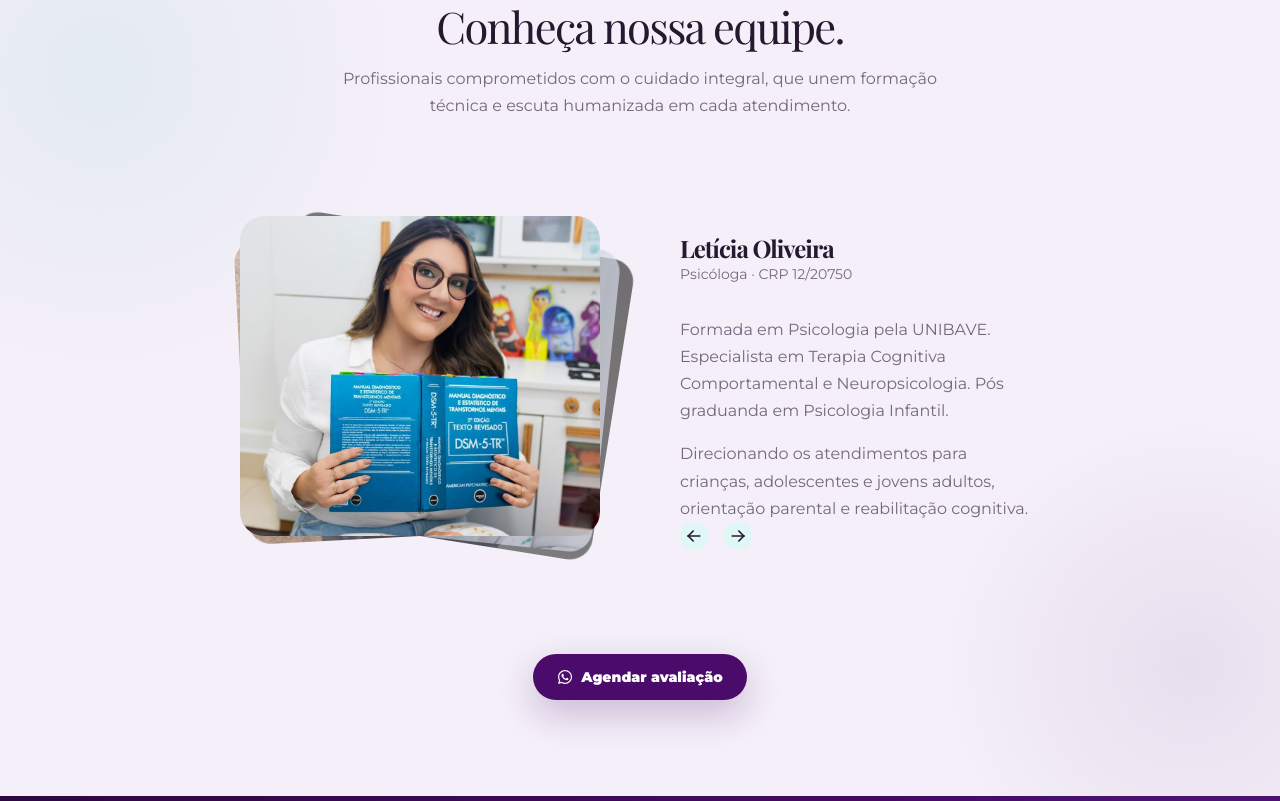
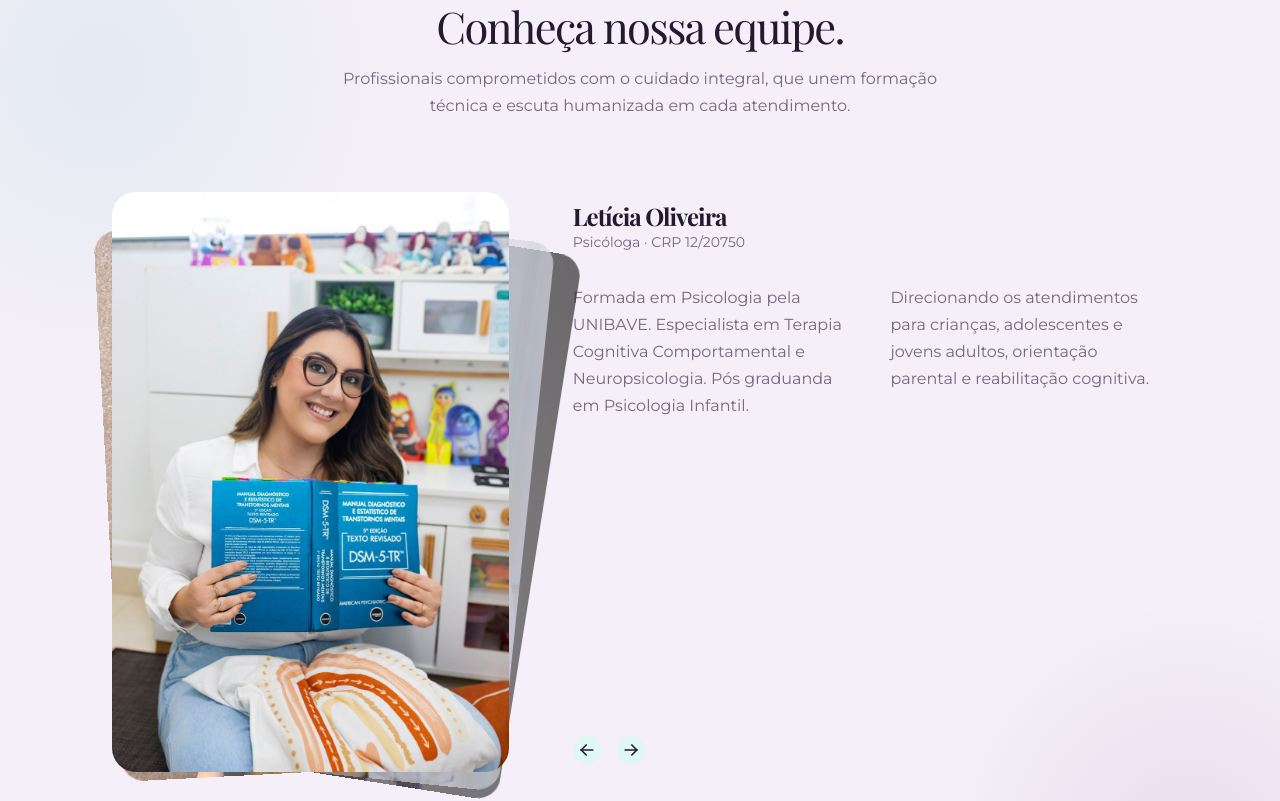
Before and after one commit to LupplymNumkode/Espaco-vida, a Next.js app: page / in a window 1280 px wide. Shown: the part 6880-7681 px from the top of the page. Built offline with nearby package versions, Linux system fonts and the light colour scheme.

Commit message:
fix: amplia fotos e organiza biografias da equipe

```diff
--- a/components/ui/animated-testimonials.tsx
+++ b/components/ui/animated-testimonials.tsx
@@ -22,6 +22,8 @@ export const AnimatedTestimonials = ({
 }) => {
   const [active, setActive] = useState(0);
   const dragStartX = useRef<number | null>(null);
+  const activeQuote = testimonials[active].quote;
+  const splitIndex = Math.ceil(activeQuote.length / 2);
 
   const handleNext = () => {
     setActive((prev) => (prev + 1) % testimonials.length);
@@ -57,16 +59,16 @@ export const AnimatedTestimonials = ({
 
   return (
     <div
-      className={cn("max-w-sm md:max-w-4xl mx-auto px-4 md:px-8 lg:px-12 py-20 cursor-grab active:cursor-grabbing select-none", className)}
+      className={cn("max-w-sm md:max-w-7xl mx-auto px-4 md:px-8 lg:px-10 py-14 cursor-grab active:cursor-grabbing select-none", className)}
       style={{ touchAction: "pan-y" }}
       onPointerDown={handlePointerDown}
       onPointerUp={handlePointerUp}
       onPointerCancel={() => { dragStartX.current = null; }}
       aria-label="Carrossel de profissionais. Arraste para os lados ou use as setas."
     >
-      <div className="relative grid grid-cols-1 md:grid-cols-2 gap-20">
-        <div>
-          <div className="relative h-80 w-full">
+      <div className="relative grid grid-cols-1 md:grid-cols-[minmax(360px,0.9fr)_minmax(0,1.35fr)] items-start gap-12 lg:gap-16">
+        <div className="w-full max-w-[520px] mx-auto md:mx-0">
+          <div className="relative h-[420px] md:h-[540px] lg:h-[580px] w-full">
             <AnimatePresence>
               {testimonials.map((testimonial, index) => (
                 <motion.div
@@ -102,8 +104,8 @@ export const AnimatedTestimonials = ({
                   <Image
                     src={testimonial.src}
                     alt={testimonial.name}
-                    width={500}
-                    height={500}
+                    width={720}
+                    height={900}
                     draggable={false}
                     className="h-full w-full rounded-3xl object-cover object-center"
                   />
@@ -112,7 +114,7 @@ export const AnimatedTestimonials = ({
             </AnimatePresence>
           </div>
         </div>
-        <div className="flex justify-between flex-col py-4">
+        <div className="flex min-h-[540px] lg:min-h-[580px] justify-between flex-col py-2">
           <motion.div
             key={active}
             initial={{
@@ -138,12 +140,28 @@ export const AnimatedTestimonials = ({
             <p className="text-sm text-muted-foreground">
               {testimonials[active].designation}
             </p>
-            <div className="mt-8 space-y-4 text-base leading-[1.7] text-muted-foreground">
-              {testimonials[active].quote.map((paragraph, index) => (
+            <div className="mt-8 space-y-4 text-base leading-[1.7] text-muted-foreground lg:hidden">
+              {activeQuote.map((paragraph, index) => (
                 <p key={index} className="m-0">
                   {paragraph}
                 </p>
               ))}
+            </div>
+            <div className="mt-8 hidden lg:grid grid-cols-2 gap-10 text-base leading-[1.7] text-muted-foreground">
+              <div className="space-y-4">
+                {activeQuote.slice(0, splitIndex).map((paragraph, index) => (
+                  <p key={index} className="m-0">
+                    {paragraph}
+                  </p>
+                ))}
+              </div>
+              <div className="space-y-4">
+                {activeQuote.slice(splitIndex).map((paragraph, index) => (
+                  <p key={index + splitIndex} className="m-0">
+                    {paragraph}
+                  </p>
+                ))}
+              </div>
             </div>
           </motion.div>
           <div className="flex gap-4 pt-12 md:pt-0">
```
